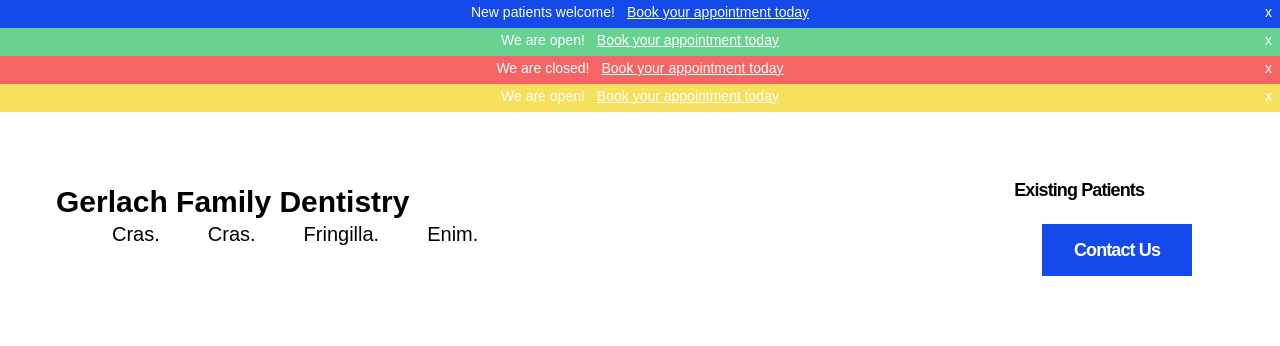
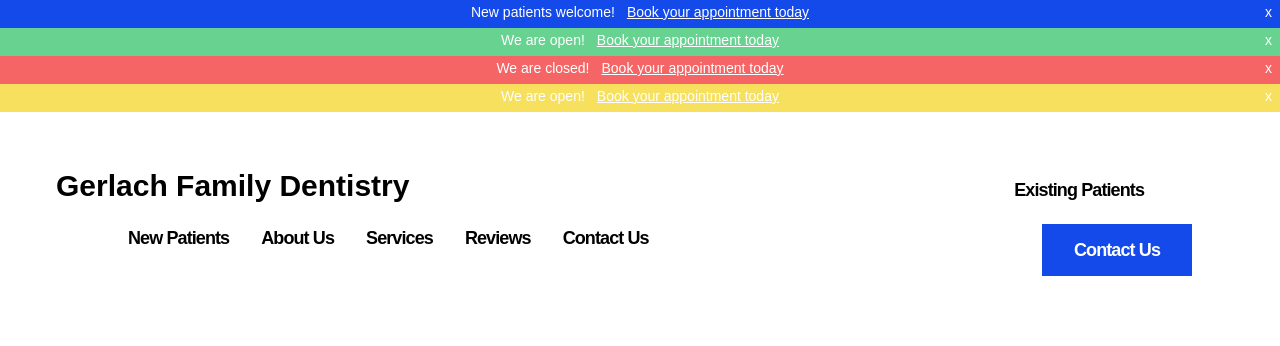
Before and after one commit to HunterGerlach/www.gerlachfamilydentistry.com-staging, a Next.js app: page / in a window 1280 px wide. Shown: the top 346 px of the page. Built offline with nearby package versions, Linux system fonts and the light colour scheme.

Commit message:
Componentize NavBar

```diff
--- a/components/Header.tsx
+++ b/components/Header.tsx
@@ -1,6 +1,7 @@
 /* eslint-disable @next/next/no-html-link-for-pages */
 
 import MessageBanner from "./MessageBanner";
+import NavBar from "./NavBar";
 
 export default function Header() {
     return (
@@ -10,72 +11,7 @@
         <MessageBanner id="warn" type="red" message="We are closed!" link="/" linkText="Book your appointment today" />
         <MessageBanner id="info" type="yellow" message="We are open!" link="/" linkText="Book your appointment today" />
 
-        <div className="grotesk mt-6 mb-16 flex items-center justify-between py-4 px-4 sm:mx-0 sm:mb-20 sm:px-0 md:px-6">
-          <div className="mt-4 inline-block pb-4 pl-8">
-            <a href="/" className="align-middle text-3xl font-bold text-black">
-              Gerlach Family Dentistry
-            </a>
-            <div className="hidden pl-14 align-middle xl:inline-block">
-              <a href="/" className="pr-12 text-xl text-black">
-                Cras.
-              </a>
-              <a href="/" className="pr-12 text-xl text-black">
-                Cras.
-              </a>
-              <a href="/" className="pr-12 text-xl text-black">
-                Fringilla.
-              </a>
-              <a href="/" className="text-xl text-black">
-                Enim.
-              </a>
-            </div>
-          </div>
-          <div className="flex items-center">
-            <div className="hidden py-1 text-right xl:inline-block">
-              <a
-                className="mt-2 inline-flex items-center px-12 py-3 text-lg font-semibold tracking-tighter text-black"
-                href="/"
-              >
-                Existing Patients
-              </a>
-              <a
-                className="bg-blue mt-2 inline-flex items-center px-8 py-3 text-lg font-semibold tracking-tighter text-white"
-                href="/"
-              >
-                Contact Us
-              </a>
-            </div>
-            <button className="pr-12 pl-4">
-              <svg
-                className="mr-auto inline-block text-black xl:hidden"
-                width="33"
-                height="50"
-                viewBox="0 0 23 30"
-                fill="none"
-                xmlns="http://www.w3.org/2000/svg"
-              >
-                <path
-                  d="M0.892578 10.8691H22.1058"
-                  stroke="black"
-                  strokeLinecap="square"
-                  strokeLinejoin="round"
-                />
-                <path
-                  d="M0.892578 18.8691H22.1058"
-                  stroke="black"
-                  strokeLinecap="square"
-                  strokeLinejoin="round"
-                />
-                <path
-                  d="M22.1066 14.8688H0.893399"
-                  stroke="black"
-                  strokeLinecap="square"
-                  strokeLinejoin="round"
-                />
-              </svg>
-            </button>
-          </div>
-        </div>
+        < NavBar />
       </>
     );
   }
--- /dev/null
+++ b/components/NavBar.tsx
@@ -0,0 +1,16 @@
+// A react component that displays a navbar at the top of the page
+
+import NavBarLinks from "./NavBarLinks";
+import NavBarCTA from "./NavBarCTA";
+
+export default function NavBar() {
+
+
+    return (
+        <div className="grotesk mt-6 mb-16 flex items-center justify-between py-4 px-4 sm:mx-0 sm:mb-20 sm:px-0 md:px-6">
+          <NavBarLinks />
+
+            <NavBarCTA />
+        </div>
+    );
+}
--- /dev/null
+++ b/components/NavBarCTA.tsx
@@ -0,0 +1,53 @@
+// React component
+
+export default function NavBarCTA() {
+    return (
+
+
+        <div className="flex items-center">
+        <div className="hidden py-1 text-right xl:inline-block">
+          <a
+            className="mt-2 inline-flex items-center px-12 py-3 text-lg font-semibold tracking-tighter text-black"
+            href="/"
+          >
+            Existing Patients
+          </a>
+          <a
+            className="bg-blue mt-2 inline-flex items-center px-8 py-3 text-lg font-semibold tracking-tighter text-white"
+            href="/"
+          >
+            Contact Us
+          </a>
+        </div>
+        <button className="pr-12 pl-4">
+          <svg
+            className="mr-auto inline-block text-black xl:hidden"
+            width="33"
+            height="50"
+            viewBox="0 0 23 30"
+            fill="none"
+            xmlns="http://www.w3.org/2000/svg"
+          >
+            <path
+              d="M0.892578 10.8691H22.1058"
+              stroke="black"
+              strokeLinecap="square"
+              strokeLinejoin="round"
+            />
+            <path
+              d="M0.892578 18.8691H22.1058"
+              stroke="black"
+              strokeLinecap="square"
+              strokeLinejoin="round"
+            />
+            <path
+              d="M22.1066 14.8688H0.893399"
+              stroke="black"
+              strokeLinecap="square"
+              strokeLinejoin="round"
+            />
+          </svg>
+        </button>
+      </div>
+    );
+}
--- /dev/null
+++ b/components/NavBarLinks.tsx
@@ -0,0 +1,45 @@
+// React component
+
+export default function NavBarLinks() {
+    return (
+        <div className="mt-4 inline-block pb-4 pl-8">
+            <a href="/" className="align-middle text-3xl font-bold text-black">
+              Gerlach Family Dentistry
+            </a>
+            <div className="hidden pl-14 align-middle xl:inline-block">
+              <a
+                className="mt-2 inline-flex items-center px-4 py-3 text-lg font-semibold tracking-tighter text-black"
+                href="/"
+              >
+                New Patients
+              </a>
+              <a
+                className="mt-2 inline-flex items-center px-4 py-3 text-lg font-semibold tracking-tighter text-black"
+                href="/"
+              >
+                About Us
+              </a>
+              <a
+                className="mt-2 inline-flex items-center px-4 py-3 text-lg font-semibold tracking-tighter text-black"
+                href="/"
+              >
+                Services
+              </a>
+              <a
+                className="mt-2 inline-flex items-center px-4 py-3 text-lg font-semibold tracking-tighter text-black"
+                href="/"
+              >
+                Reviews
+              </a>
+              <a
+                className="mt-2 inline-flex items-center px-4 py-3 text-lg font-semibold tracking-tighter text-black"
+                href="/"
+              >
+                Contact Us
+              </a>
+
+            </div>
+
+          </div>
+    );
+}
```
